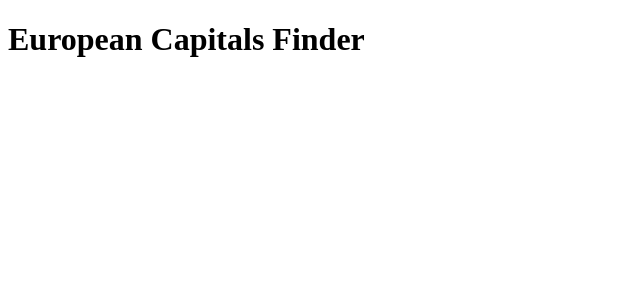
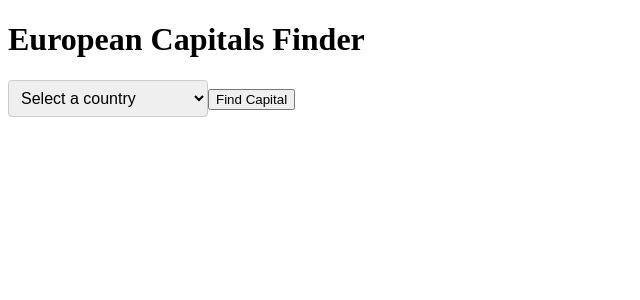
Before and after one commit to craigsuckling/european-capitals, a Next.js app: page / in a window 1280 px wide. Shown: the top 300 px of the page, without its empty margins (0-640 px from the left). Built offline with nearby package versions, Linux system fonts and the light colour scheme.

Commit message:
Update index.js

```diff
--- a/pages/index.js
+++ b/pages/index.js
@@ -24,6 +24,7 @@ export default function Home() {
   return (
     <div>
       <h1>European Capitals Finder</h1>
+      <CountrySelect onSelect={handleCountrySelect} />
       {loading && <p>Loading...</p>}
       {capital && !loading && (
         <div>
```
Lines whose indentation alone changed are shown as unchanged.
